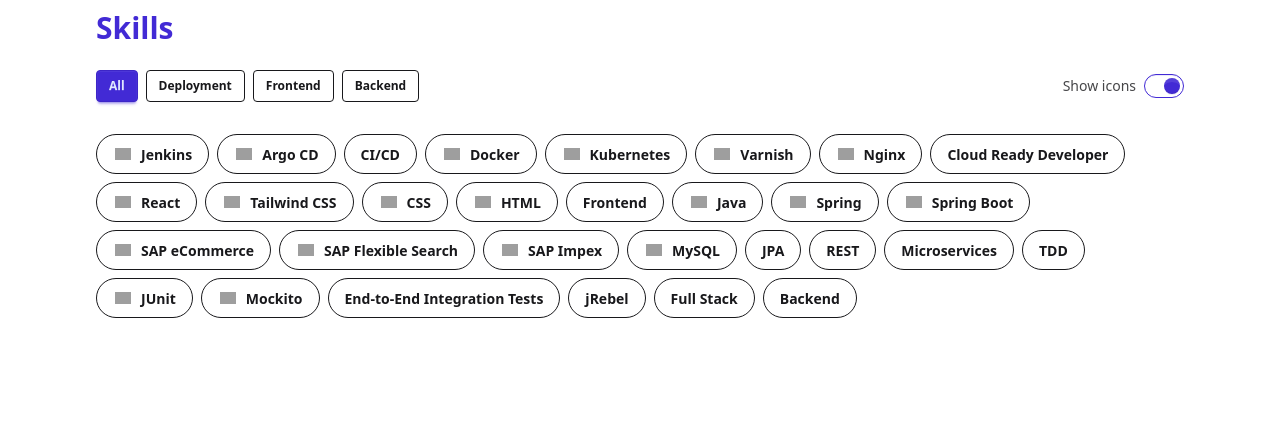
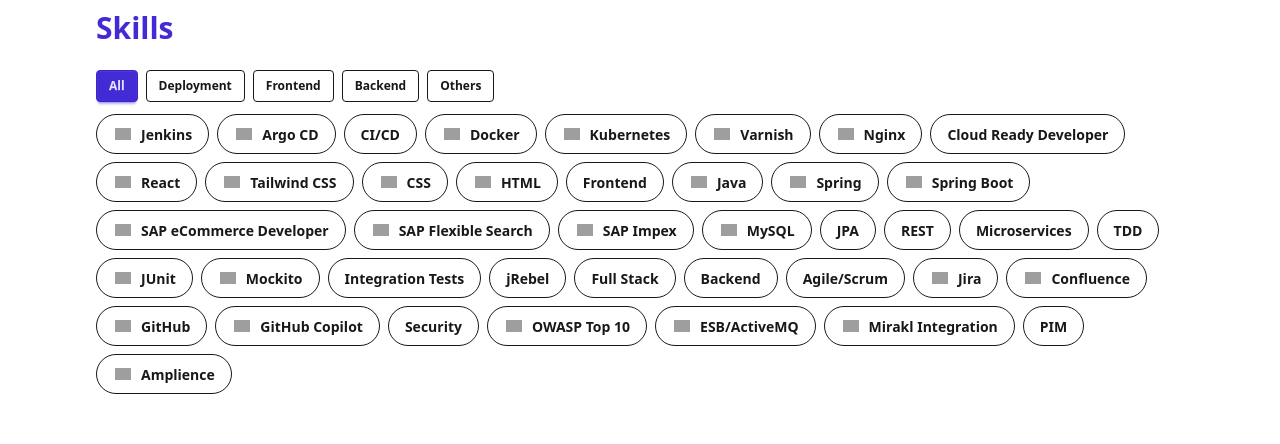
Before and after one commit to tomzi8571/portfolio, a React (Vite) app: page / in a window 1280 px wide. Shown: the part 314-758 px from the top of the page. Built offline with nearby package versions, Linux system fonts and the light colour scheme; no server answers; grey boxes are pictures that could not be loaded; some icons are missing.

Commit message:
enhance skills and credits components with detailed descriptions and new entries

```diff
--- a/src/components/Credits.jsx
+++ b/src/components/Credits.jsx
@@ -47,6 +47,12 @@
 		name: 'GitHub',
 		type: 'devicon',
 		icon: 'devicon-github-original',
+		href: 'https://github.com',
+	},
+    {
+		name: 'GitHub Copilot',
+		type: 'img',
+		src: ' https://cdn.simpleicons.org/githubcopilot',
 		href: 'https://github.com',
 	},
 ]
--- a/src/components/Skills.jsx
+++ b/src/components/Skills.jsx
@@ -1,9 +1,9 @@
-import React, { useMemo, useState } from 'react'
-import { skills } from '../data/skills.js'
+import React, {useMemo, useState} from 'react'
+import {skills} from '../data/skills.js'
 
-const TABS = ['All', 'Deployment', 'Frontend', 'Backend']
+const TABS = ['All', 'Deployment', 'Frontend', 'Backend', 'Others']
 
-export default function Skills({ filter, onFilterChange }) {
+export default function Skills({filter, onFilterChange}) {
     const [showIcons, setShowIcons] = useState(true)
 
     const items = useMemo(() => {
@@ -11,10 +11,7 @@
         return skills.filter((s) => s.category === filter)
     }, [filter])
 
-  return (
-    <div>
-      <div className="mb-8 flex flex-wrap items-center justify-between gap-3">
-        <div className="flex flex-wrap gap-2">
+    const getTabs = () => <>
         {TABS.map((t) => (
             <button
                 key={t}
@@ -24,7 +21,10 @@
                 {t}
             </button>
         ))}
-        </div>
+    </>;
+
+    const ShowIconsButton = enabled => <div className="mb-6 flex flex-wrap items-center justify-between gap-3">
+        {enabled ? (
                 <label className="flex items-center gap-2 cursor-pointer select-none">
                     <span className="text-sm opacity-80">Show icons</span>
                     <input
@@ -34,22 +34,23 @@
                         onChange={(e) => setShowIcons(e.target.checked)}
                         aria-label="Toggle skill icons"
                     />
-        </label>
-      </div>
+                </label>)
+            : (<></>)
+        }
+    </div>;
 
-      {/* Flowing, content-width buttons */}
-      <ul className="flex flex-wrap gap-2">
+    const ScrollButtons = () => <ul className="flex flex-wrap gap-2">
         {items.map((s) => (
             <li key={s.name} className="list-none">
                 <button
                     type="button"
-              title={`${s.name}${s.category ? ' • ' + s.category : ''}`}
+                    title={`${s.name}${s.category ? ' • ' + s.category : ''}${s.description ? ' • ' + s.description : ''}`}
                     className="btn btn-md btn-outline rounded-full inline-flex items-center gap-2 whitespace-nowrap"
                 >
                     {(s.svg || s.icon) && showIcons && (
                         <span className="inline-flex items-center justify-center w-5 h-5">
                           {s.svg ? (
-                    <img src={s.svg} alt="" className="w-4 h-4 object-contain" />
+                              <img src={s.svg} alt="" className="w-4 h-4 object-contain"/>
                           ) : s.icon ? (
                               <i className={`${s.icon} text-lg`} aria-hidden="true"></i>
                           ) : (
@@ -62,7 +63,20 @@
                 </button>
             </li>
         ))}
-      </ul>
+    </ul>;
+
+    return (
+        <div>
+            <div className="mb-8 flex flex-wrap items-center justify-between gap-3">
+                <div className="flex flex-wrap gap-2">
+                    {getTabs()}
                 </div>
+                {ShowIconsButton(false)}
+
+                {/* Flowing, content-width buttons */}
+                {ScrollButtons()}
+            </div>
+        </div>
+
     )
 }
--- a/src/data/skills.js
+++ b/src/data/skills.js
@@ -1,37 +1,127 @@
 export const skills = [
-  // Deployment / DevOps
-  { name: 'Jenkins', category: 'Deployment', svg: 'https://cdn.jsdelivr.net/gh/devicons/devicon/icons/jenkins/jenkins-original.svg', icon: 'devicon-jenkins-plain colored' },
-  { name: 'Argo CD', category: 'Deployment', svg: 'https://cdn.simpleicons.org/argo' },
-  { name: 'CI/CD', category: 'Deployment' },
-  { name: 'Docker', category: 'Deployment', svg: 'https://cdn.jsdelivr.net/gh/devicons/devicon/icons/docker/docker-original.svg', icon: 'devicon-docker-plain colored' },
-  { name: 'Kubernetes', category: 'Deployment', svg: 'https://cdn.jsdelivr.net/gh/devicons/devicon/icons/kubernetes/kubernetes-plain.svg', icon: 'devicon-kubernetes-plain colored' },
-  { name: 'Varnish', category: 'Deployment', svg: 'https://cdn.simpleicons.org/varnish' },
-  { name: 'Nginx', category: 'Deployment', svg: 'https://cdn.jsdelivr.net/gh/devicons/devicon/icons/nginx/nginx-original.svg', icon: 'devicon-nginx-original colored' },
-  { name: 'Cloud Ready Developer', category: 'Deployment' },
+    // Deployment / DevOps
+    {
+        name: 'Jenkins',
+        category: 'Deployment',
+        svg: 'https://cdn.jsdelivr.net/gh/devicons/devicon/icons/jenkins/jenkins-original.svg',
+        icon: 'devicon-jenkins-plain colored',
+        description: 'CI server for building, testing, and deploying.'
+    },
+    {name: 'Argo CD', category: 'Deployment', svg: 'https://cdn.simpleicons.org/argo', description: 'GitOps continuous delivery for Kubernetes.'},
+    {name: 'CI/CD', category: 'Deployment', description: 'Automated build, test, and release pipelines.'},
+    {
+        name: 'Docker',
+        category: 'Deployment',
+        svg: 'https://cdn.jsdelivr.net/gh/devicons/devicon/icons/docker/docker-original.svg',
+        icon: 'devicon-docker-plain colored',
+        description: 'Containerization for consistent runtime environments.'
+    },
+    {
+        name: 'Kubernetes',
+        category: 'Deployment',
+        svg: 'https://cdn.jsdelivr.net/gh/devicons/devicon/icons/kubernetes/kubernetes-plain.svg',
+        icon: 'devicon-kubernetes-plain colored',
+        description: 'Orchestrates containers, scaling, and resilience.'
+    },
+    {name: 'Varnish', category: 'Deployment', svg: 'https://cdn.simpleicons.org/varnish', description: 'HTTP accelerator and caching reverse proxy.'},
+    {
+        name: 'Nginx',
+        category: 'Deployment',
+        svg: 'https://cdn.jsdelivr.net/gh/devicons/devicon/icons/nginx/nginx-original.svg',
+        icon: 'devicon-nginx-original colored',
+        description: 'High‑performance web server and reverse proxy.'
+    },
+    {name: 'Cloud Ready Developer', category: 'Deployment', description: '12‑factor, stateless processes, containers, and parity.'},
 
-  // Frontend
-  { name: 'React', category: 'Frontend', svg: 'https://cdn.jsdelivr.net/gh/devicons/devicon/icons/react/react-original.svg', icon: 'devicon-react-original colored' },
-  { name: 'Tailwind CSS', category: 'Frontend', svg: 'https://cdn.simpleicons.org/tailwindcss', icon: 'devicon-tailwindcss-plain colored' },
-  { name: 'CSS', category: 'Frontend', svg: 'https://cdn.jsdelivr.net/gh/devicons/devicon/icons/css3/css3-original.svg', icon: 'devicon-css3-plain colored' },
-  { name: 'HTML', category: 'Frontend', svg: 'https://cdn.jsdelivr.net/gh/devicons/devicon/icons/html5/html5-original.svg', icon: 'devicon-html5-plain colored' },
-  { name: 'Frontend', category: 'Frontend' },
+    // Frontend
+    {
+        name: 'React',
+        category: 'Frontend',
+        svg: 'https://cdn.jsdelivr.net/gh/devicons/devicon/icons/react/react-original.svg',
+        icon: 'devicon-react-original colored',
+        description: 'Component‑based UI library for interactive apps.'
+    },
+    {
+        name: 'Tailwind CSS',
+        category: 'Frontend',
+        svg: 'https://cdn.simpleicons.org/tailwindcss',
+        icon: 'devicon-tailwindcss-plain colored',
+        description: 'Utility‑first CSS framework.'
+    },
+    {
+        name: 'CSS',
+        category: 'Frontend',
+        svg: 'https://cdn.jsdelivr.net/gh/devicons/devicon/icons/css3/css3-original.svg',
+        icon: 'devicon-css3-plain colored',
+        description: 'Styling language for the web.'
+    },
+    {
+        name: 'HTML',
+        category: 'Frontend',
+        svg: 'https://cdn.jsdelivr.net/gh/devicons/devicon/icons/html5/html5-original.svg',
+        icon: 'devicon-html5-plain colored',
+        description: 'Semantic markup for web documents.'
+    },
+    {name: 'Frontend', category: 'Frontend', description: 'UI development, UX collaboration, and integration.'},
 
-  // Backend
-  { name: 'Java', category: 'Backend', svg: 'https://cdn.jsdelivr.net/gh/devicons/devicon/icons/java/java-original.svg', icon: 'devicon-java-plain colored' },
-  { name: 'Spring', category: 'Backend', svg: 'https://cdn.jsdelivr.net/gh/devicons/devicon/icons/spring/spring-original.svg', icon: 'devicon-spring-plain colored' },
-  { name: 'Spring Boot', category: 'Backend', svg: 'https://cdn.jsdelivr.net/gh/devicons/devicon/icons/spring/spring-original.svg', icon: 'devicon-spring-plain colored' },
-  { name: 'SAP eCommerce', category: 'Backend', svg: 'https://cdn.simpleicons.org/sap' },
-  { name: 'SAP Flexible Search', category: 'Backend', svg: 'https://cdn.simpleicons.org/sap' },
-  { name: 'SAP Impex', category: 'Backend', svg: 'https://cdn.simpleicons.org/sap' },
-  { name: 'MySQL', category: 'Backend', svg: 'https://cdn.jsdelivr.net/gh/devicons/devicon/icons/mysql/mysql-original.svg', icon: 'devicon-mysql-plain colored' },
-  { name: 'JPA', category: 'Backend' },
-  { name: 'REST', category: 'Backend' },
-  { name: 'Microservices', category: 'Backend' },
-  { name: 'TDD', category: 'Backend' },
-  { name: 'JUnit', category: 'Backend', svg: 'https://cdn.jsdelivr.net/gh/tandpfun/skill-icons/icons/JUnit-Dark.svg' },
-  { name: 'Mockito', category: 'Backend', svg: 'https://cdn.jsdelivr.net/gh/tandpfun/skill-icons/icons/Mockito-Dark.svg' },
-  { name: 'End-to-End Integration Tests', category: 'Backend' },
-  { name: 'jRebel', category: 'Backend' },
-  { name: 'Full Stack', category: 'Backend' },
-  { name: 'Backend', category: 'Backend' },
+    // Backend
+    {
+        name: 'Java',
+        category: 'Backend',
+        svg: 'https://cdn.jsdelivr.net/gh/devicons/devicon/icons/java/java-original.svg',
+        icon: 'devicon-java-plain colored',
+        description: 'Enterprise‑grade language and JVM ecosystem.'
+    },
+    {
+        name: 'Spring',
+        category: 'Backend',
+        svg: 'https://cdn.jsdelivr.net/gh/devicons/devicon/icons/spring/spring-original.svg',
+        icon: 'devicon-spring-plain colored',
+        description: 'Application framework for Java.'
+    },
+    {
+        name: 'Spring Boot',
+        category: 'Backend',
+        svg: 'https://cdn.jsdelivr.net/gh/devicons/devicon/icons/spring/spring-original.svg',
+        icon: 'devicon-spring-plain colored',
+        description: 'Convention‑over‑configuration for Spring microservices.'
+    },
+    {name: 'SAP eCommerce Developer', category: 'Backend', svg: 'https://cdn.simpleicons.org/sap', description: 'SAP Commerce (Hybris) platform expertise.'},
+    {name: 'SAP Flexible Search', category: 'Backend', svg: 'https://cdn.simpleicons.org/sap', description: 'Hybris query language for data access.'},
+    {name: 'SAP Impex', category: 'Backend', svg: 'https://cdn.simpleicons.org/sap', description: 'Structured imports/exports for Hybris data.'},
+    {
+        name: 'MySQL',
+        category: 'Backend',
+        svg: 'https://cdn.jsdelivr.net/gh/devicons/devicon/icons/mysql/mysql-original.svg',
+        icon: 'devicon-mysql-plain colored',
+        description: 'Relational database engine.'
+    },
+    {name: 'JPA', category: 'Backend', description: 'Java Persistence API for ORM mapping.'},
+    {name: 'REST', category: 'Backend', description: 'HTTP APIs with resource‑based stateless design.'},
+    {name: 'Microservices', category: 'Backend', description: 'Small, independent services with clear contracts.'},
+    {name: 'TDD', category: 'Backend', description: 'Test‑first development for reliable design.'},
+    {name: 'JUnit', category: 'Backend', svg: 'https://cdn.jsdelivr.net/gh/tandpfun/skill-icons/icons/JUnit-Dark.svg', description: 'Unit testing framework for Java.'},
+    {
+        name: 'Mockito',
+        category: 'Backend',
+        svg: 'https://cdn.jsdelivr.net/gh/tandpfun/skill-icons/icons/Mockito-Dark.svg',
+        description: 'Mocking framework for Java tests.'
+    },
+    {name: 'Integration Tests', category: 'Backend', description: 'End‑to‑end and system integration validation.'},
+    {name: 'jRebel', category: 'Backend', description: 'Hot‑reload for Java to speed up dev cycles.'},
+    {name: 'Full Stack', category: 'Backend', description: 'Across frontend, backend, and DevOps.'},
+    {name: 'Backend', category: 'Backend', description: 'Service design, data modeling, scalability.'},
+
+    // Others
+    {name: 'Agile/Scrum', category: 'Others', description: 'Iterative delivery with frequent feedback.'},
+    {name: 'Jira', category: 'Others', svg: 'https://cdn.simpleicons.org/jira', description: 'Work management for planning and tracking.'},
+    {name: 'Confluence', category: 'Others', svg: 'https://cdn.simpleicons.org/confluence', description: 'Team wiki for documentation.'},
+    {name: 'GitHub', category: 'Others', svg: 'https://cdn.simpleicons.org/github', description: 'Code hosting, reviews, and CI integration.'},
+    {name: 'GitHub Copilot', category: 'Others', svg: 'https://cdn.simpleicons.org/githubcopilot', description: 'AI pair programmer for code suggestions.'},
+    {name: 'Security', category: 'Others', /* no svg to avoid broken icon */ description: 'Hardening, testing, and secure defaults.'},
+    {name: 'OWASP Top 10', category: 'Others', svg: 'https://cdn.simpleicons.org/owasp', description: 'Most critical web app security risks.'},
+    {name: 'ESB/ActiveMQ', category: 'Others', svg: 'https://cdn.simpleicons.org/apacheactivemq', description: 'Messaging and integration middleware.'},
+    {name: 'Mirakl Integration', category: 'Others', svg: 'https://cdn.simpleicons.org/mirakl', description: 'Marketplace integration workflows.'},
+    {name: 'PIM', category: 'Others', description: 'Product information management systems.'},
+    {name: 'Amplience', category: 'Others', svg: 'https://cdn.simpleicons.org/amplience', description: 'Headless CMS and dynamic media.'},
 ]
```
Also changed, not shown: src/data/timeline.js (+4 -4 lines). Lines whose indentation alone changed are shown as unchanged.
